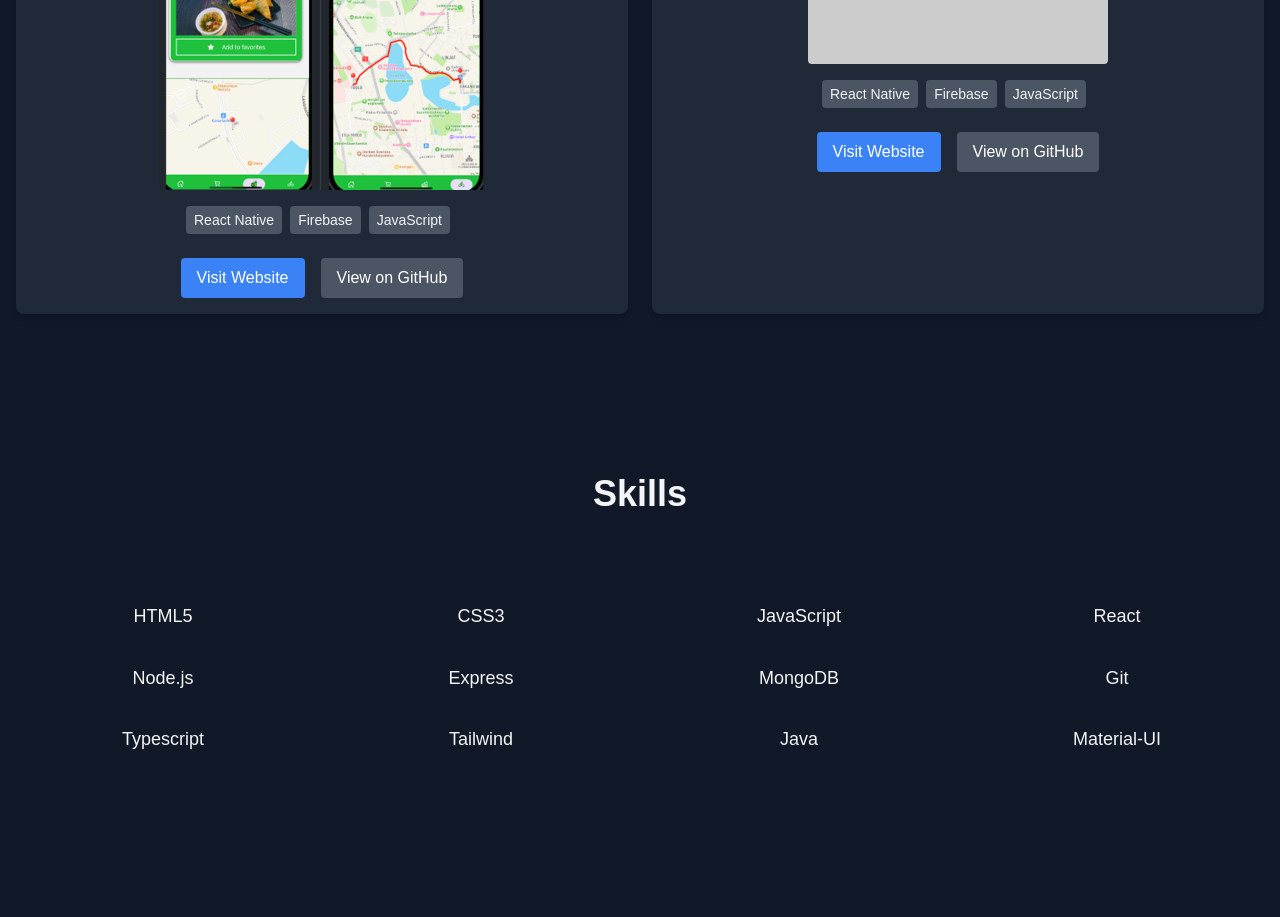
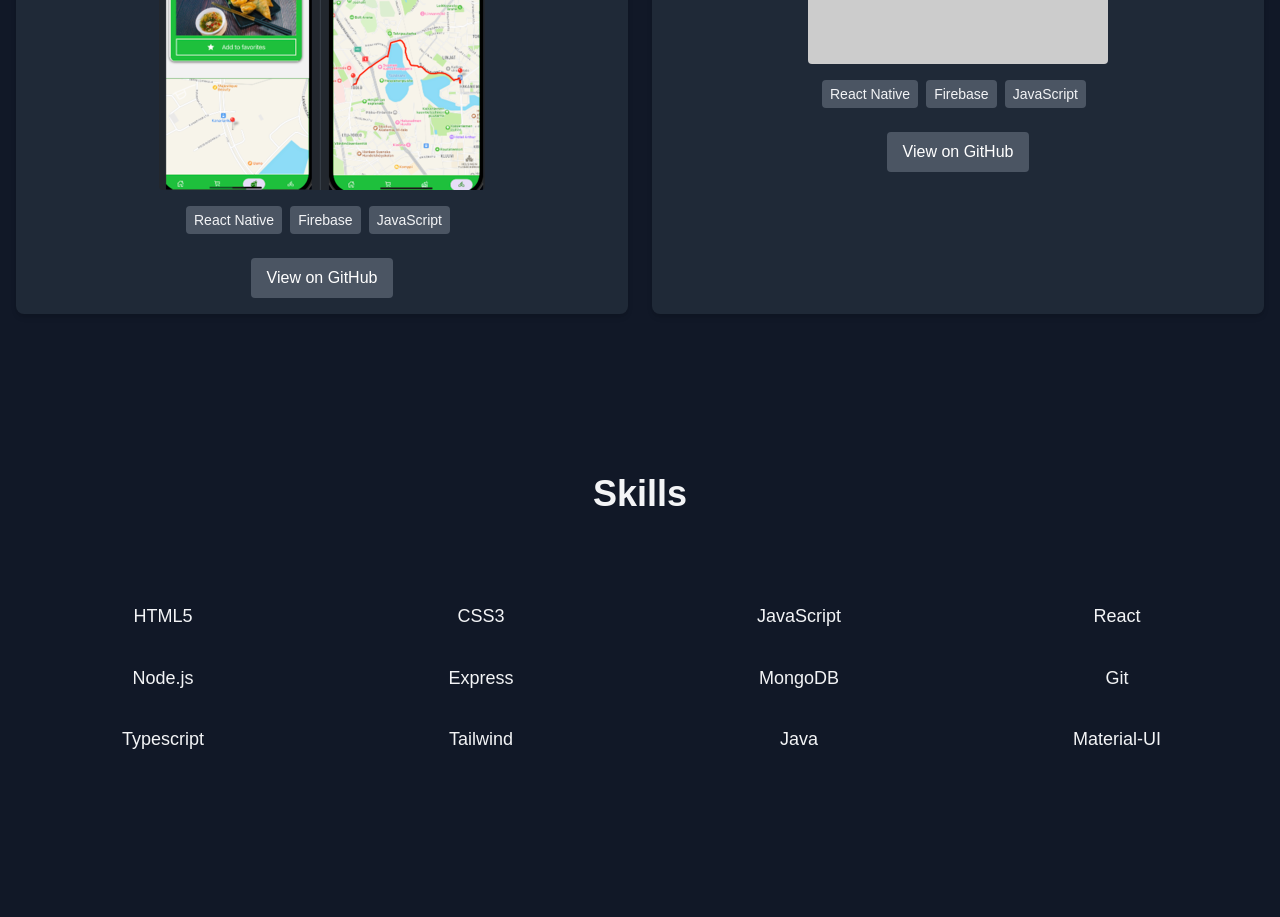
Before and after one commit to tommimaki/Personal-Portfolio, a React (Create React App) app: page / in a window 1280 px wide. Shown: the part 1820-2737 px from the top of the page. Built offline with nearby package versions, Linux system fonts and the light colour scheme.

Commit message:
hide button if no link

```diff
--- a/src/App.js
+++ b/src/App.js
@@ -64,7 +64,6 @@ function App() {
                 title="In progress"
                 description="A skateshop onlineproject on the way"
                 imgSrc="https://via.placeholder.com/300x200"
-                websiteLink="https://github.com/tommimaki/Dekkikeisari"
                 githubLink="https://github.com/tommimaki/Dekkikeisari"
                 technologies={["React Native", "Firebase", "JavaScript"]}
               />
--- a/src/components.js/project.js
+++ b/src/components.js/project.js
@@ -31,6 +31,7 @@ const Project = ({
             ))}
         </div>
         <div className="flex mt-4 mx-auto justify-center space-x-4">
+          {websiteLink && (
             <a
               href={websiteLink}
               target="_blank"
@@ -39,6 +40,7 @@ const Project = ({
             >
               Visit Website
             </a>
+          )}
 
           <a
             href={githubLink}
```
Lines whose indentation alone changed are shown as unchanged.
